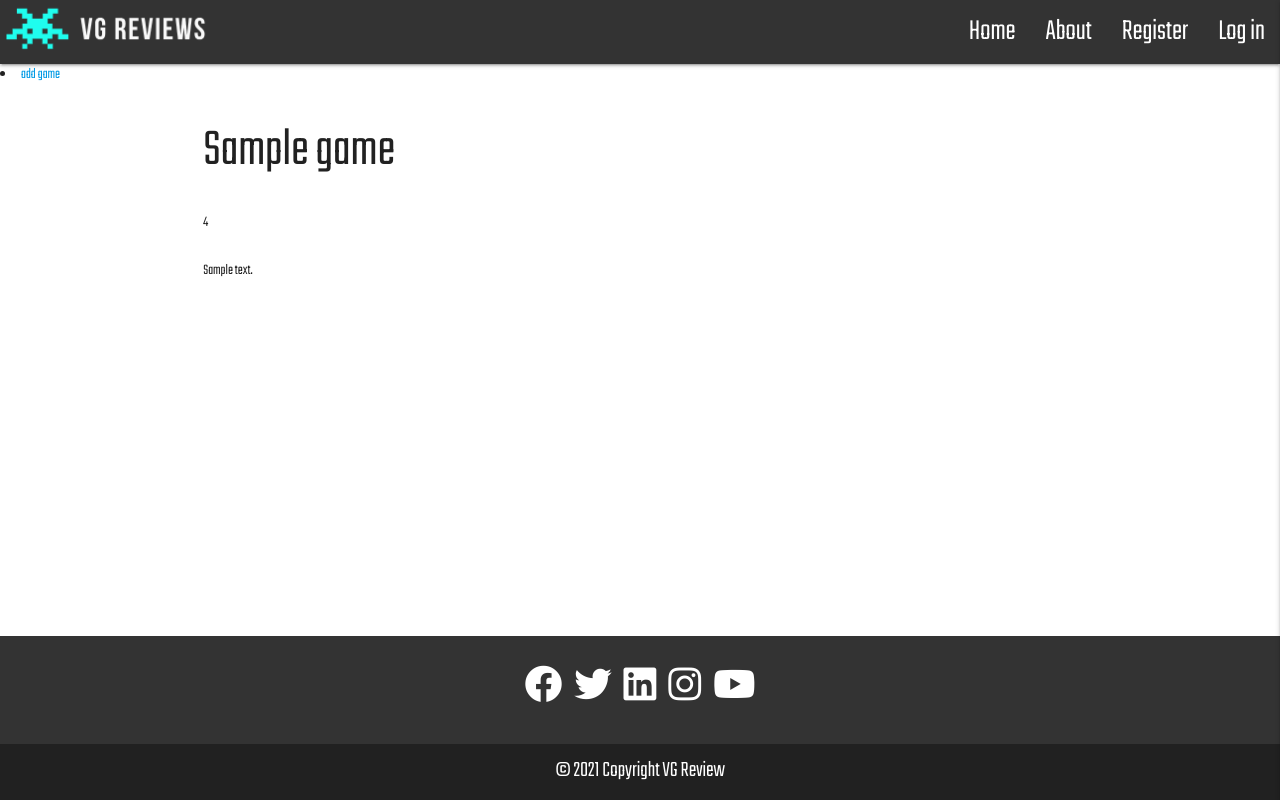
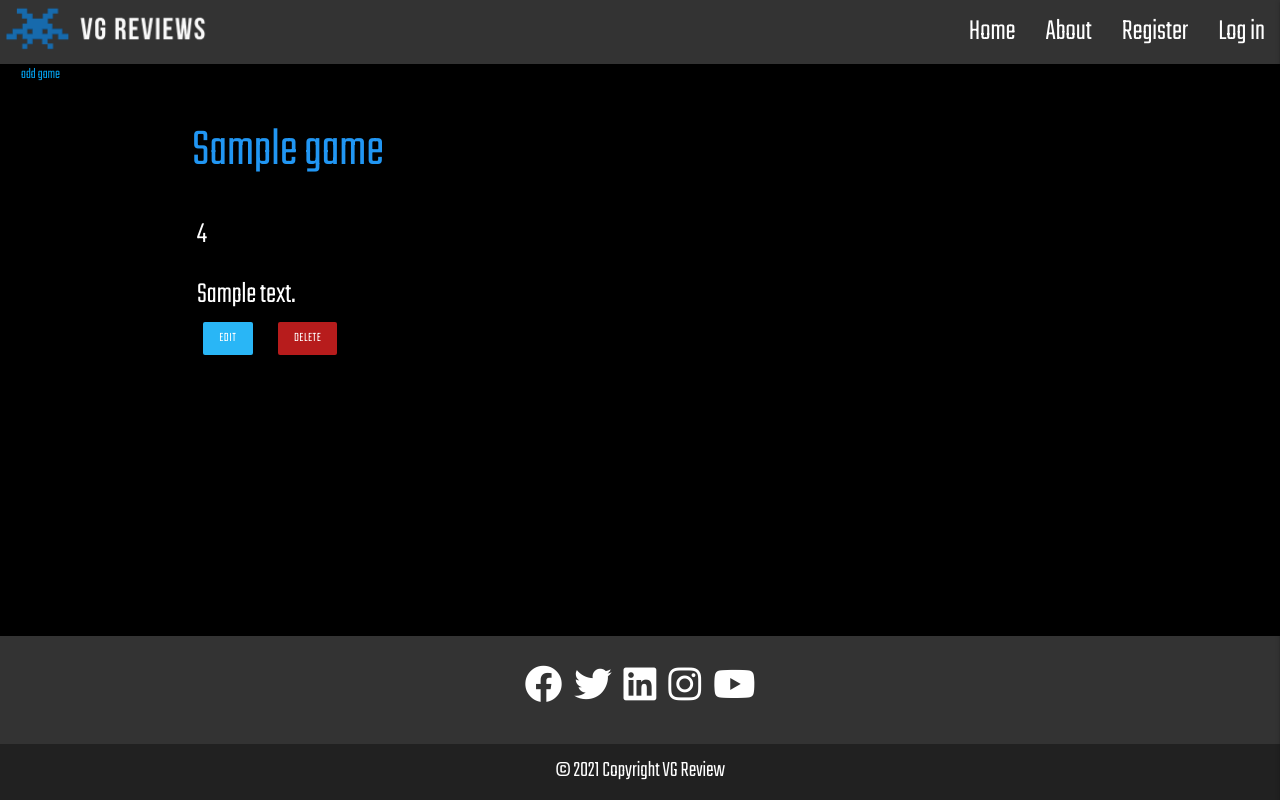
Before and after one commit to Code-Institute-Submissions/joshhunt1991-Milestone_3_AprResub, a Flask app: page /reviews in a window 1280 px wide. Run offline with Flask 2, Linux system fonts and the light colour scheme; a database or web service that is not in the repository returns one stand-in record (values such as "Sample title"); some libraries are stand-ins or nearby versions.

Commit message:
added edit and delete buttons

```diff
--- a/static/css/style.css
+++ b/static/css/style.css
@@ -13,10 +13,6 @@
     background-color: #000000;
 }
 
-.call-to-action {
-    background-color: black;
-}
-
 /* text colours */
 
 .white-text {
@@ -25,6 +21,10 @@
 
 .black-text {
     color: #000000;
+}
+
+.blue-text {
+    color: #2196F3;
 }
 
 /* nav bar */
@@ -41,7 +41,7 @@ nav ul a {
 }
 
 .sidenav li>a {
-    color: #62e1e3;
+    color: #2196F3;
     display: block;
     font-size: 2.5em;
     font-weight: 300;
@@ -68,6 +68,7 @@ body {
     display: flex;
     min-height: 100vh;
     flex-direction: column;
+    background-color: #000000;
 }
 
 .bodytext {
@@ -124,6 +125,11 @@ p {
 .star-div {
     position: relative;
     top: 30px;
+}
+
+.review-text {
+    font-size: 2em;
+    margin: 5px;
 }
 /* images */
 
--- a/templates/about.html
+++ b/templates/about.html
@@ -2,13 +2,13 @@
 {% block content %}
 
 <body>
-    <div class="container full-width">
+    <div class="container full-width black-bg">
         <div class="row no-margins">
             <div class="col s12 center">
-                <h1>About VG Reviews</h1>
+                <h1 class="blue-text">About VG Reviews</h1>
             </div>
             <div class="col s12 center black-bg">
-                <p class="bodytext white-text">VG Review is a video game review platform designed to allow users to record their
+                <p class="bodytext blue-text">VG Review is a video game review platform designed to allow users to record their
                     opinions on their favourite (or least favourite!) games and to read other users opinions on specific
                     games. All reviews recorded will be from the average gamer rather than professional critics with the
                     idea that these will be more honest due to the lack of pressure from certain organisations</p>
--- a/templates/reviews.html
+++ b/templates/reviews.html
@@ -5,13 +5,21 @@
 
 <div class="container review-container">
     {% for game in games %}
+
+    <div class="col s12 m4 white-text">
+        <h2 class="blue-text">{{ game.game_name }}</h2>
+        <p class="review-text">{{ game.rating }}</p>
+        <p class="review-text">{{ game.review }}</p>
+    </div>
     <div class="row">
-        <div class="col s12 m4">
-            <h2>{{ game.game_name }}</h2>
-            <p>{{ game.rating }}</p>
-            <p>{{ game.review }}</p>
+        <div class="col s1">
+            <a href="" class="btn-small light-blue lighten-1">Edit</a>
+        </div>
+        <div class="col s1">
+            <a href="" class="btn-small red darken-4">Delete</a>
         </div>
     </div>
+
     {% endfor %}
 </div>
 
```
Also changed, not shown: templates/index.html (+4 -4 lines), static/images/logo.png.
